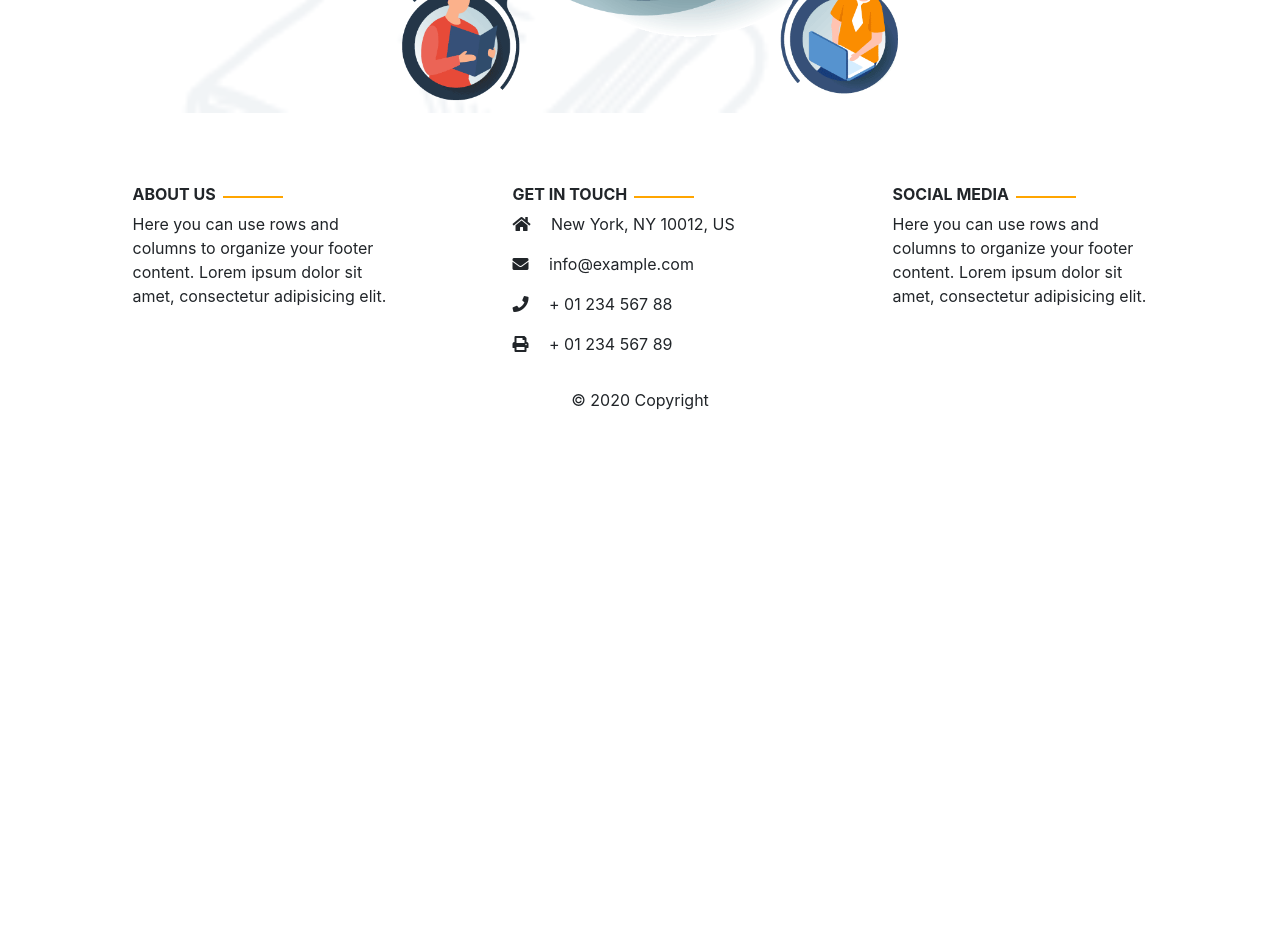
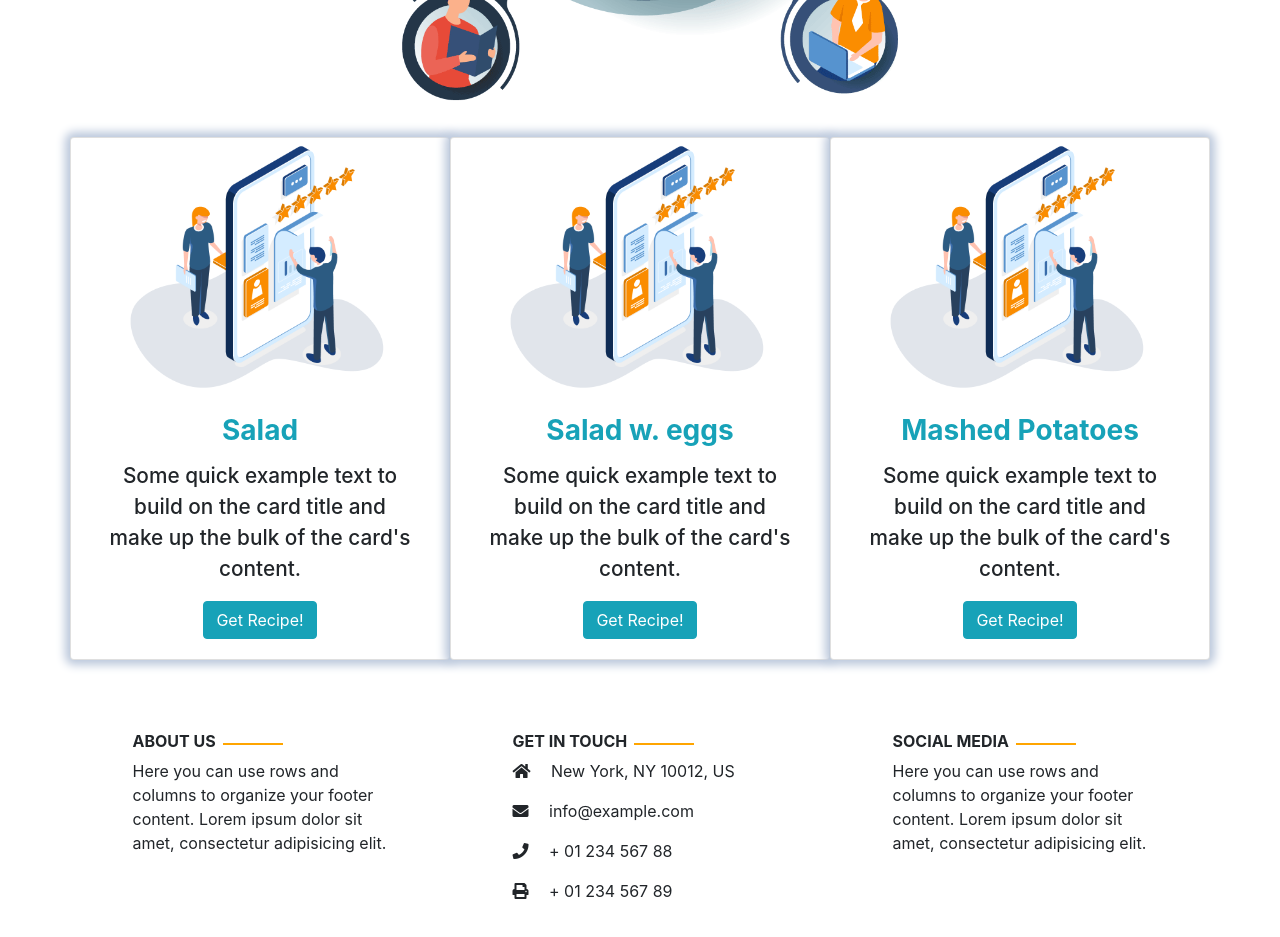
Before and after one commit to faasih/ibflms, a plain HTML site: page testing.html in a window 1280 px wide. Shown: the part 3740-4677 px from the top of the page. Before the commit the page ends 4168 px from the top, so only its background shows below. Drawn offline with nearby package versions, Linux system fonts and the light colour scheme; files that its build step writes are made by us from their sources; files whose address does not match are found by name.

Commit message:
Cards done

```diff
--- a/style.css
+++ b/style.css
@@ -197,7 +197,40 @@ width: 400px;
 
 /*CSS FOR CARDS STARTS*/
 
+    .nn {
+     color: red;
+}
+.card {
 
+    text-align:center;
+     background-color: #f7f8fa;
+     box-shadow: 0px 0px 10px 5px  #bac7db;
+
+   }
+
+.card-title {
+     color: #17a2b8;
+}
+.card-img-top{
+     width:60%;
+ margin-left: auto;
+  margin-right: auto;
+
+}
+.card:hover {
+     animation-name: anim;
+     animation-duration: 500ms;
+     animation-fill-mode: forwards;
+}
+@keyframes anim {
+     50% {
+          transform: scale(1.08);
+
+     }
+     100% {
+          transform: scale(1);
+     }
+}
 
 
 
--- a/testing.html
+++ b/testing.html
@@ -270,47 +270,36 @@
   </div>
 
   <!-- CARDS STARTS -->
-
-<!--   <div class="row">
-  <div class="card-group text-center mt-5 pt-5 mb-5 pb-5">
-
-  <div class="col-sm-4 col-md-4 col-lg-4">
-  <div class="card">
-   <img src="../ibflms/images/icon-4.png">
+<div class="container">
+          <div class="row justify-content-between
+mt-4">
+    <div class="card col-4">
+  <img src="../ibflms/images/icon-4.png" class="card-img-top" alt="...">
+  <div class="card-body">
+    <h5 class="card-title">Salad</h5>
+    <p class="card-text">Some quick example text to build on the card title and make up the bulk of the card's content.</p>
+    <a href="#" class="btn btn-info">Get Recipe!</a>
+  </div>
+</div>
+               <div class="card col-4">
+  <img src="../ibflms/images/icon-4.png" class="card-img-top" alt="...">
+  <div class="card-body">
+    <h5 class="card-title">Salad w. eggs</h5>
+    <p class="card-text">Some quick example text to build on the card title and make up the bulk of the card's content.</p>
+    <a href="#" class="btn btn-info">Get Recipe!</a>
+  </div>
+</div>
+               <div class="card col-4">
+  <img src="../ibflms/images/icon-4.png" class="card-img-top" alt="...">
     <div class="card-body">
-      <h4 class="card-title text-uppercase"id="record">I ama card</h4>
-      <p class="card-text">checking if the card sis working or not?</p>
-
-    </div>
+    <h5 class="card-title">Mashed Potatoes</h5>
+    <p class="card-text">Some quick example text to build on the card title and make up the bulk of the card's content.</p>
+    <a href="#" class="btn btn-info">Get Recipe!</a>
   </div>
 </div>
 
-  <div class="col-sm-4 col-md-4 col-lg-4">
-  <div class="card">
-   <img src="../ibflms/images/icon-4.png">
-    <div class="card-body">
-      <h4 class="card-title text-uppercase"id="record">I ama card</h4>
-      <p class="card-text">checking if the card sis working or not?</p>
-
-    </div>
-  </div>
 </div>
-
-  <div class="col-sm-4 col-md-4 col-lg-4">
-  <div class="card">
-   <img src="../ibflms/images/icon-4.png">
-    <div class="card-body">
-      <h4 class="card-title text-uppercase"id="record">I ama card</h4>
-      <p class="card-text">checking if the card sis working or not?</p>
-
-    </div>
-  </div>
 </div>
-
-
-  </div>
- </div> -->
-
 <!-- CARDS END -->
 
 
```
Also changed, not shown: spareCode.html (+102 -0 lines).
